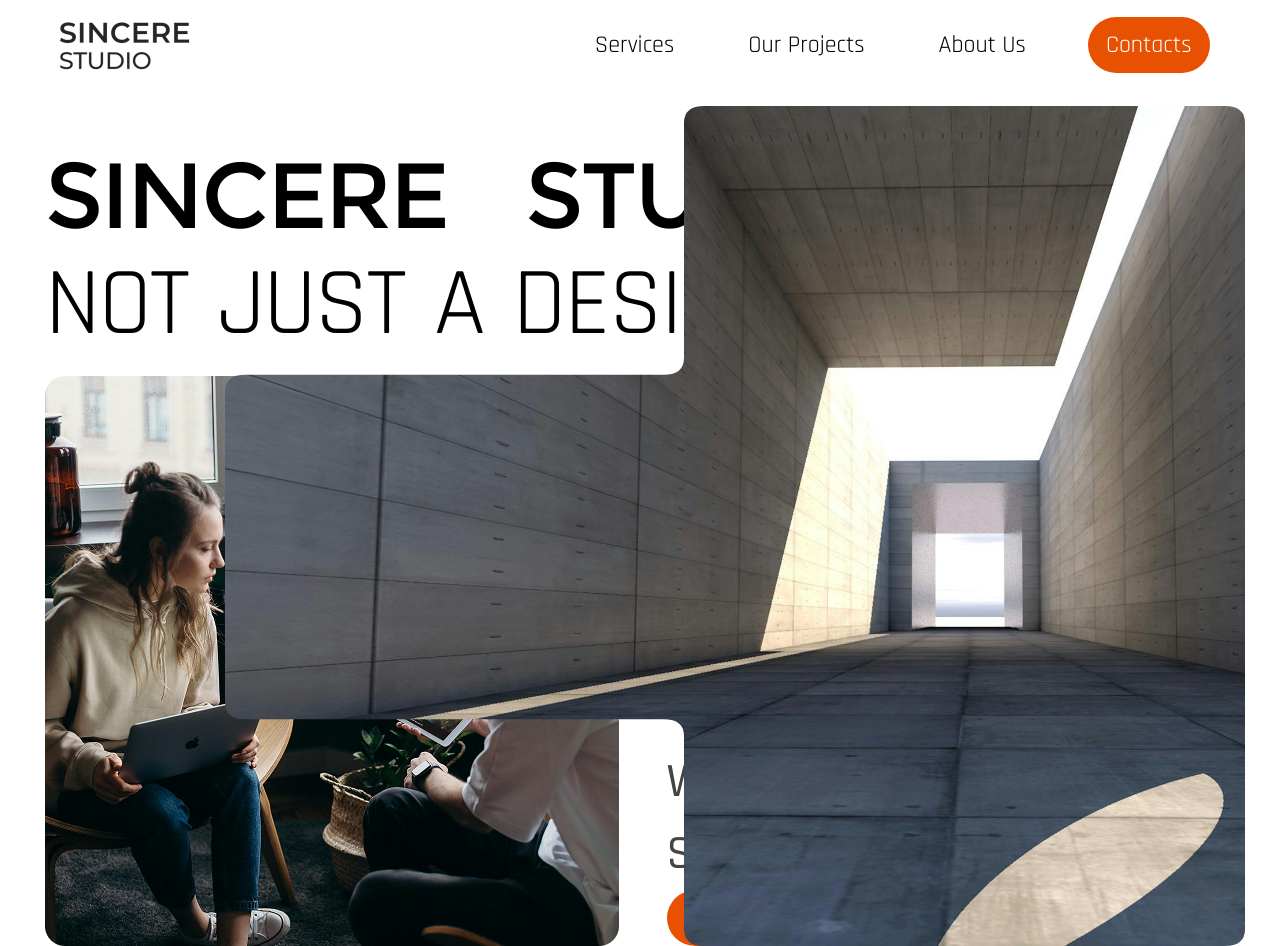
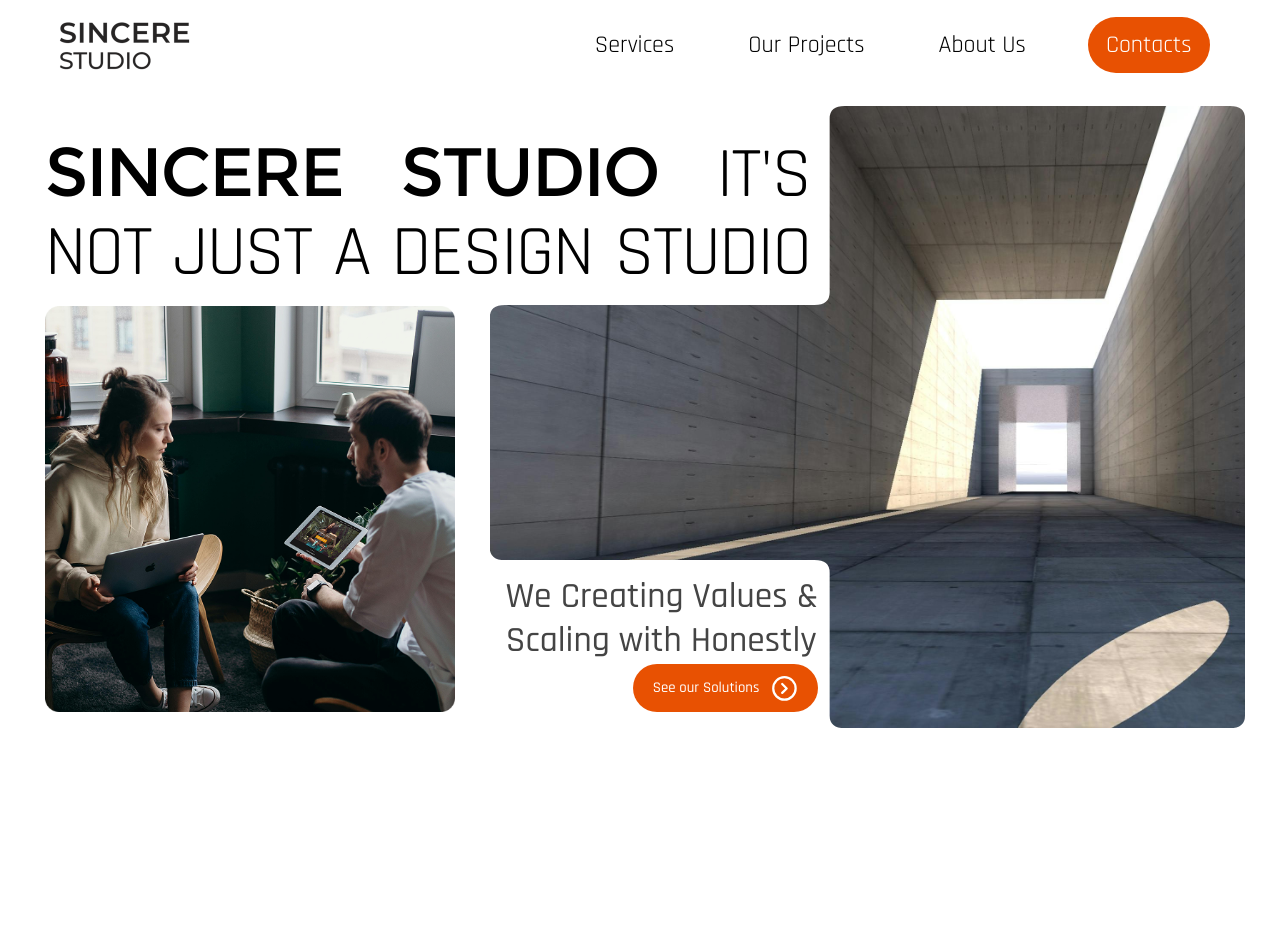
Before and after one commit to cristianccgg/sincere-studio, a React (Vite) app: page / in a window 1280 px wide. After the commit the page ends 800 px from the top, so only its background shows below. Built offline with nearby package versions, Linux system fonts and the light colour scheme.

Commit message:
Update Landing.jsx

```diff
--- a/src/components/pages/Landing.jsx
+++ b/src/components/pages/Landing.jsx
@@ -6,33 +6,95 @@ const Landing = () => {
   return (
     <div>
       <section className="w-full mt-4">
-        <div className="flex  mx-auto relative">
-          <div className="flex flex-col w-full xl:w-[1033px] h-auto xl:h-[270px] justify-center px-4 xl:px-0">
-            <div className="flex flex-wrap xl:flex-nowrap justify-between items-baseline leading-none gap-x-2">
-              <span className="font-nats text-[48px] sm:text-[72px] md:text-[96px] xl:text-[128px] font-normal tracking-[-0.02em]">
+        <div className="flex mx-auto relative">
+          {/* Mobile/Tablet text */}
+          <div className="flex flex-col w-full justify-center px-4 lg:hidden">
+            <div className="flex flex-wrap justify-between items-baseline leading-none gap-x-2">
+              <span className="font-nats text-[48px] sm:text-[72px] lg:text-[96px] font-normal tracking-[-0.02em]">
                 SINCERE
               </span>
-              <span className="font-nats text-[48px] sm:text-[72px] md:text-[96px] xl:text-[128px] font-normal tracking-[-0.02em]">
+              <span className="font-nats text-[48px] sm:text-[72px] lg:text-[96px] font-normal tracking-[-0.02em]">
                 STUDIO
               </span>
-              <span className="font-rajdhani text-[36px] sm:text-[54px] md:text-[72px] xl:text-[96px] tracking-[-0.02em]">
+              <span className="font-rajdhani text-[36px] sm:text-[54px] lg:text-[72px] tracking-[-0.02em]">
                 IT'S
               </span>
             </div>
-            <div className="flex flex-wrap xl:flex-nowrap justify-between items-baseline leading-none gap-x-2">
-              <span className="font-rajdhani text-[36px] sm:text-[54px] md:text-[72px] xl:text-[96px] tracking-[-0.02em]">
+            <div className="flex flex-wrap justify-between items-baseline leading-none gap-x-2">
+              <span className="font-rajdhani text-[36px] sm:text-[54px] lg:text-[72px] tracking-[-0.02em]">
                 NOT
               </span>
-              <span className="font-rajdhani text-[36px] sm:text-[54px] md:text-[72px] xl:text-[96px] tracking-[-0.02em]">
+              <span className="font-rajdhani text-[36px] sm:text-[54px] lg:text-[72px] tracking-[-0.02em]">
                 JUST
               </span>
-              <span className="font-rajdhani text-[36px] sm:text-[54px] md:text-[72px] xl:text-[96px] tracking-[-0.02em]">
+              <span className="font-rajdhani text-[36px] sm:text-[54px] lg:text-[72px] tracking-[-0.02em]">
                 A
               </span>
-              <span className="font-rajdhani text-[36px] sm:text-[54px] md:text-[72px] xl:text-[96px] tracking-[-0.02em]">
+              <span className="font-rajdhani text-[36px] sm:text-[54px] lg:text-[72px] tracking-[-0.02em]">
                 DESIGN
               </span>
-              <span className="font-rajdhani text-[36px] sm:text-[54px] md:text-[72px] xl:text-[96px] tracking-[-0.02em]">
+              <span className="font-rajdhani text-[36px] sm:text-[54px] lg:text-[72px] tracking-[-0.02em]">
+                STUDIO
+              </span>
+            </div>
+          </div>
+          {/* Desktop text - scales proportionally based on 1728px, max at design size */}
+          <div
+            className="hidden lg:flex flex-col justify-center"
+            style={{
+              width: "min(59.8vw, 1033px)",
+              height: "min(15.6vw, 270px)",
+            }}
+          >
+            <div className="flex justify-between items-baseline leading-none">
+              <span
+                className="font-nats font-normal tracking-[-0.02em]"
+                style={{ fontSize: "min(7.4vw, 128px)" }}
+              >
+                SINCERE
+              </span>
+              <span
+                className="font-nats font-normal tracking-[-0.02em]"
+                style={{ fontSize: "min(7.4vw, 128px)" }}
+              >
+                STUDIO
+              </span>
+              <span
+                className="font-rajdhani tracking-[-0.02em]"
+                style={{ fontSize: "min(5.56vw, 96px)" }}
+              >
+                IT'S
+              </span>
+            </div>
+            <div className="flex justify-between items-baseline leading-none">
+              <span
+                className="font-rajdhani tracking-[-0.02em]"
+                style={{ fontSize: "min(5.56vw, 96px)" }}
+              >
+                NOT
+              </span>
+              <span
+                className="font-rajdhani tracking-[-0.02em]"
+                style={{ fontSize: "min(5.56vw, 96px)" }}
+              >
+                JUST
+              </span>
+              <span
+                className="font-rajdhani tracking-[-0.02em]"
+                style={{ fontSize: "min(5.56vw, 96px)" }}
+              >
+                A
+              </span>
+              <span
+                className="font-rajdhani tracking-[-0.02em]"
+                style={{ fontSize: "min(5.56vw, 96px)" }}
+              >
+                DESIGN
+              </span>
+              <span
+                className="font-rajdhani tracking-[-0.02em]"
+                style={{ fontSize: "min(5.56vw, 96px)" }}
+              >
                 STUDIO
               </span>
             </div>
@@ -66,8 +128,10 @@ const Landing = () => {
             </defs>
           </svg>
           <div
-            className="absolute -right-px w-[1020px] h-[840px] bg-cover hidden xl:block"
+            className="absolute -right-px bg-cover hidden lg:block"
             style={{
+              width: "min(59vw, 1020px)",
+              height: "min(48.6vw, 840px)",
               backgroundImage: "url('/images/landing/hero2.png')",
               backgroundPosition: "15% center",
               clipPath: "url(#heroClip)",
@@ -75,18 +139,56 @@ const Landing = () => {
           />
         </div>
 
-        <div className="flex flex-col lg:flex-row lg:items-end justify-between max-w-[1043px]">
+        {/* Mobile/Tablet bottom section */}
+        <div className="flex flex-col lg:flex-row lg:items-end justify-between max-w-[1043px] lg:hidden">
           <img
             src="/images/landing/hero1.png"
             alt="hero-img1"
-            className="md:max-w-143.5"
+            className="lg:max-w-143.5"
           />
           <div className="max-w-107">
-            <h2 className="font-medium text-[#444444] xl:text-[48px] text-[42px]">
+            <h2 className="font-medium text-[#444444] text-[42px]">
               We Creating Values & <br />
               Scaling with Honestly
             </h2>
             <Button fontWeight="medium" icon={<CircleChevronRight size={36} />}>
+              See our Solutions
+            </Button>
+          </div>
+        </div>
+        {/* Desktop bottom section - scales proportionally */}
+        <div
+          className="hidden lg:flex items-end justify-between"
+          style={{ maxWidth: "min(60.4vw, 1043px)" }}
+        >
+          <img
+            src="/images/landing/hero1.png"
+            alt="hero-img1"
+            style={{ maxWidth: "min(32vw, 574px)" }}
+          />
+          <div className="shrink-0 bg-white pr-4 xl:pr-0 flex flex-col items-end">
+            <h2
+              className="font-medium text-[#444444] leading-tight whitespace-nowrap"
+              style={{ fontSize: "min(2.78vw, 48px)" }}
+            >
+              We Creating Values & <br />
+              Scaling with Honestly
+            </h2>
+            <Button
+              fontWeight="medium"
+              icon={
+                <CircleChevronRight
+                  style={{
+                    width: "min(2.1vw, 36px)",
+                    height: "min(2.1vw, 36px)",
+                  }}
+                />
+              }
+              style={{
+                fontSize: "min(1.16vw, 20px)",
+                padding: "min(0.7vw, 12px) min(1.4vw, 24px)",
+              }}
+            >
               See our Solutions
             </Button>
           </div>
```
